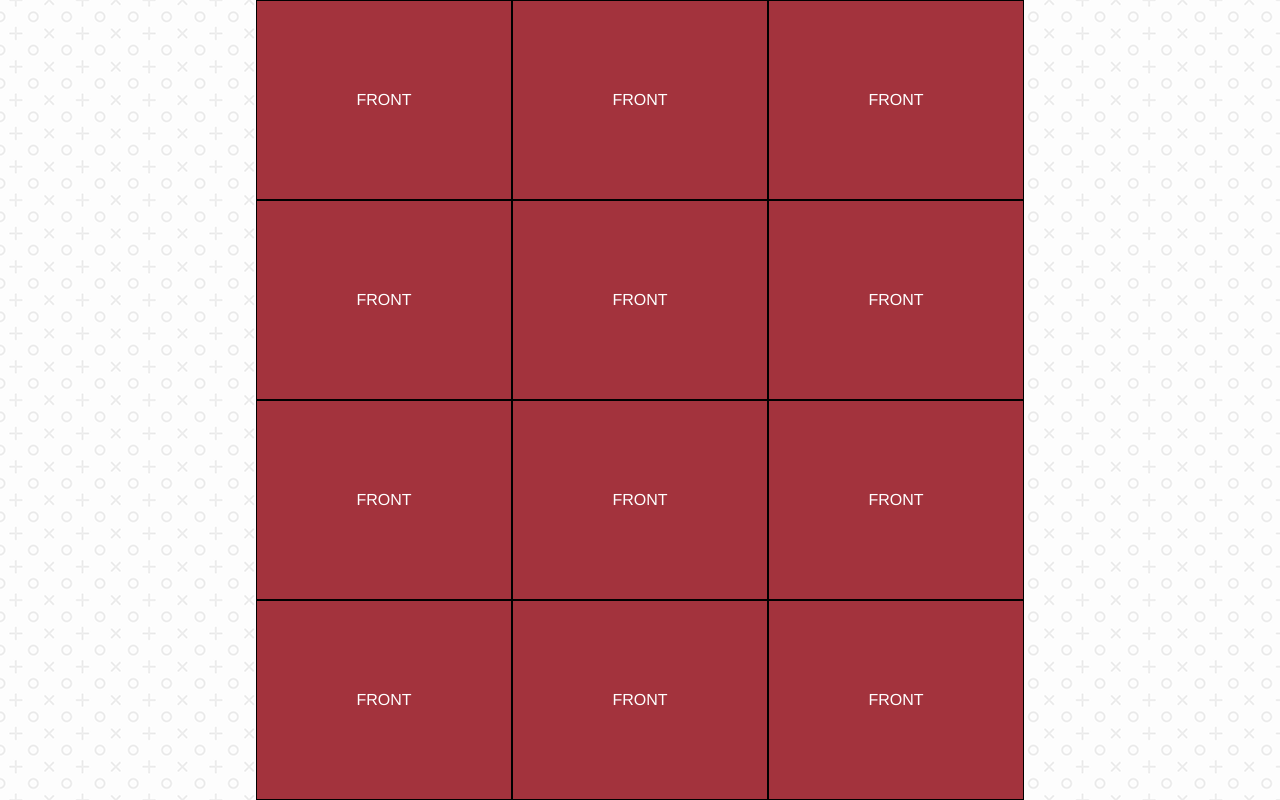
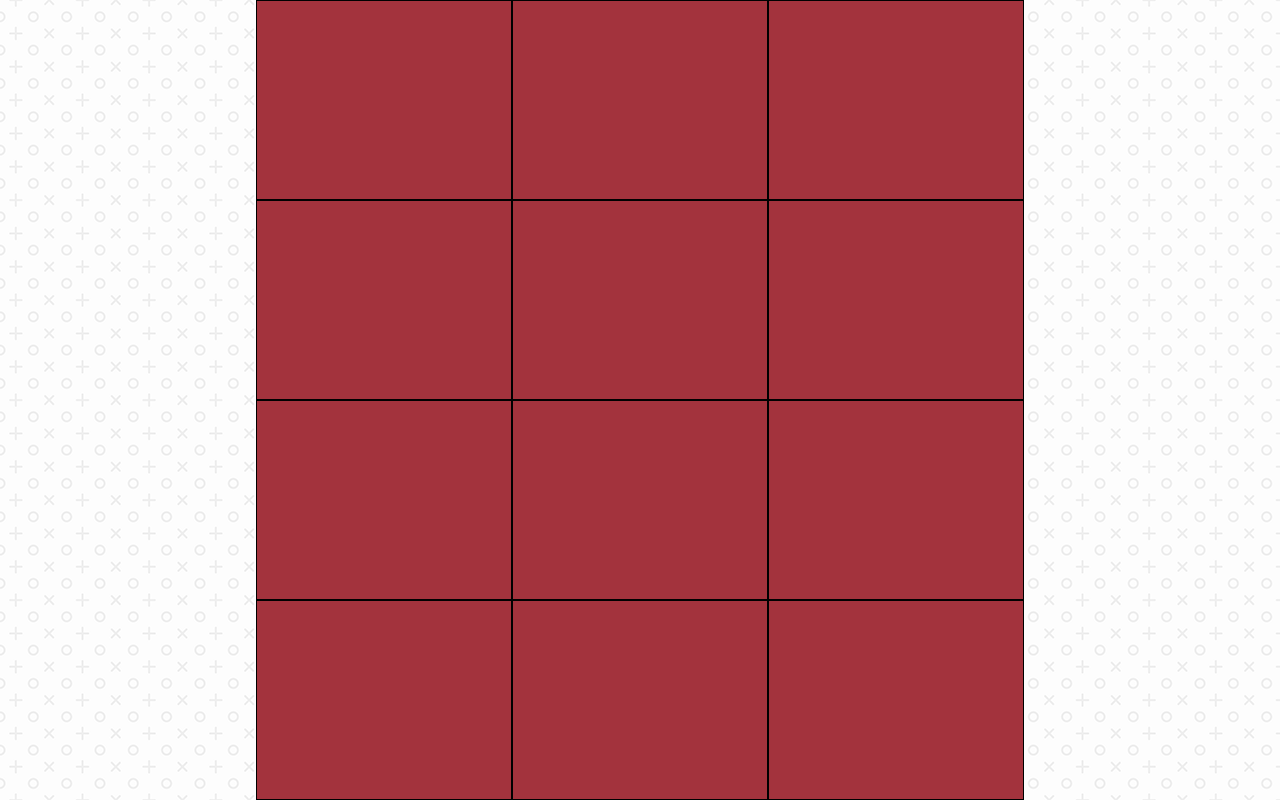
Before and after one commit to szildaniel/flip-game, a Next.js app: page /game in a window 1280 px wide. Built offline with nearby package versions, Linux system fonts and the light colour scheme.

Commit message:
fixed width and position in FlippedDiv, added game logic in GameTile and game.js, to do move all logic to custom hook

```diff
--- a/components/CurrentGameStats.js
+++ b/components/CurrentGameStats.js
@@ -1,17 +1,22 @@
 import React from "react";
 import { GameStats } from "../styles/Styled.GameStats";
 
-const CurrentGameStats = (props) => {
+
+const CurrentGameStats = props => {
   return (
     <GameStats>
       <div>
           Total Attempts: <span className="totalClicks">{Math.round(props.gameClicks/2)}</span>
       </div>
       <div>
-          Successful: <span className="totalClicks">--</span>
+          Successful: <span className="totalClicks">
+              {props.cardMatching}
+          </span>
       </div>
       <div>
-          Failed: <span className="totalClicks">--</span>
+          Failed: <span className="totalClicks">
+            {props.cardNotMatching > 0 ? props.cardNotMatching : "--"}
+          </span>
       </div>
     </GameStats>
   );
--- a/components/GameTile.js
+++ b/components/GameTile.js
@@ -1,78 +1,96 @@
-import { StyledGameTile } from "../styles/Styled.Tiles";
-
 import React, { useState, useEffect, useRef } from "react";
 import styled from "styled-components";
 import { gsap, Back } from "gsap";
+import { FontAwesomeIcon } from "@fortawesome/react-fontawesome";
 
 const CardWrapper = styled.div`
   width: 100%;
   height: 200px;
-  cursor: pointer;
+  cursor: ${props => props.isClickable ? "pointer" : "arrow"};
   position: relative;
 `;
 
 const GameTile = (props) => {
   let [divSide, setDivSide] = useState("front");
+  let [isClickable, setIsClickable] = useState(true);
 
   const cardWrapperRef = useRef(null);
   const cardRef = useRef(null);
   const frontRef = useRef(null);
   const backRef = useRef(null);
+  const iconRef = useRef(null);
 
   const isInitialMount = useRef(true);
 
   useEffect(() => {
     if (isInitialMount.current) {
-       isInitialMount.current = false;
+      isInitialMount.current = false;
     } else {
-        gsap.set(frontRef.current, { rotationY: -180 });
+      gsap.set(frontRef.current, { rotationY: -180 });
     }
   });
-
-
-  useEffect( () => {
-    let delay;
-
-    if(props.uncover >= 2){
-       delay = setTimeout( () => {
-        setDivSide("front")
-
-
-       }, 400);
-    }
-    return () => clearTimeout(delay)
-  }, [props.uncover])
-
 
   const changeSide = () => {
     if (divSide === "front") {
       setDivSide("back");
-    } else setDivSide("front");
+    } else if (divSide === "back" && isClickable) {
+      setDivSide("front");
+    }
   };
+
+  useEffect(() => {
+    if (divSide === "back") {
+      const cardSymbol = backRef.current.children[0].dataset.icon;
+      props.addCard(cardSymbol);
+    }
+  }, [divSide]);
+
+  // if card is not matching
+
+  useEffect(() => {
+    let delay;
+    if (divSide === "back" && isClickable) {
+      delay = setTimeout(() => {
+        setDivSide("front");
+      }, 400);
+    }
+  }, [props.cardNotMatching]);
+
+  // if card is matching
+
+  useEffect(() => {
+    if (props.cardMatching > 0 && divSide === "back") {
+      setIsClickable(false);
+    }
+  }, [props.cardMatching]);
+
 
   useEffect(() => {
     gsap.set(cardWrapperRef.current, { perspective: 800 });
     gsap.set(cardRef.current, { transformStyle: "preserve-3d" });
     gsap.set(frontRef.current, { rotationY: -180 });
     gsap.set([backRef.current, frontRef.current], {
-      backfaceVisibility: "hidden"
+      backfaceVisibility: "hidden",
     });
   });
+
   useEffect(() => {
     if (divSide === "front") {
-      gsap.to(cardRef.current, .6, { rotationY: 180, ease: Back.easeOut });
+      gsap.to(cardRef.current, 0.6, { rotationY: 180, ease: Back.easeOut });
     } else if (divSide === "back")
-      gsap.to(cardRef.current, .6, { rotationY: 0, ease: Back.easeOut });
+      gsap.to(cardRef.current, 0.6, { rotationY: 0, ease: Back.easeOut });
   }, [divSide]);
   return (
     <>
-      <CardWrapper ref={cardWrapperRef}>
+      <CardWrapper ref={cardWrapperRef} isClickable={isClickable}>
         <div className="card" ref={cardRef} onClick={changeSide}>
-          <div className="cardFace front" data-index={props.index} ref={frontRef}>
-            FRONT
-          </div>
+          <div
+            className="cardFace front"
+            data-index={props.index}
+            ref={frontRef}
+          ></div>
           <div className="cardFace back" ref={backRef}>
-            BACK
+            <FontAwesomeIcon size="6x" icon={props.mySymbol.value}  ref={iconRef}/>
           </div>
         </div>
       </CardWrapper>
--- /dev/null
+++ b/helpers/random.js
@@ -0,0 +1,5 @@
+export function getRandomIntInclusive(min, max) {
+    min = Math.ceil(min);
+    max = Math.floor(max);
+    return Math.floor(Math.random() * (max - min + 1)) + min;
+  }
--- /dev/null
+++ b/helpers/symbol.js
@@ -0,0 +1,64 @@
+import React, { useEffect, useState } from "react";
+import { getRandomIntInclusive } from "../helpers/random";
+
+const allSymbols = [
+  { id: 1, value: "bomb" },
+  { id: 2, value: "crown" },
+  { id: 3, value: "eye" },
+  { id: 4, value: "fish" },
+  { id: 5, value: "fire" },
+  { id: 6, value: "hiking" },
+  { id: 7, value: "fighter-jet" },
+  { id: 8, value: "spider" },
+  { id: 9, value: "star" },
+  { id: 10, value: "hat-wizard" },
+  { id: 11, value: ["fab", "grunt"] },
+];
+
+const getRandomSymbol = () => {
+  const randomSymbol = allSymbols[getRandomIntInclusive(0, 10)];
+
+  return randomSymbol;
+};
+
+const checkIfSymbolExist = (sym, arr) => {
+  if (arr.includes(sym)) {
+    getRandomSymbol();
+  } else arr.push(sym);
+  return arr;
+};
+
+export function useRandomSymbols() {
+  const [mySymbols, setMySymbols] = useState([]);
+
+  const uniqueSymbols = [];
+  let doubleSymbols = [];
+
+  useEffect(() => {
+    for (let i = 0; uniqueSymbols.length < 6; i++) {
+      const newSym = getRandomSymbol();
+      checkIfSymbolExist(newSym, uniqueSymbols);
+    }
+
+    const makeDoubles = () => {
+      uniqueSymbols.map((sym) => {
+        for (let i = 0; i < 2; i++) {
+          doubleSymbols.push(sym);
+        }
+      });
+    };
+    makeDoubles();
+
+    let shuffledSymbols = [];
+
+    while (doubleSymbols.length !== 0) {
+      let randomIndex = Math.floor(Math.random() * doubleSymbols.length);
+      shuffledSymbols.push(doubleSymbols[randomIndex]);
+      doubleSymbols.splice(randomIndex, 1);
+    }
+    doubleSymbols = shuffledSymbols;
+
+    setMySymbols(doubleSymbols);
+  }, []);
+  return mySymbols;
+}
--- a/package.json
+++ b/package.json
@@ -12,6 +12,10 @@
   "author": "",
   "license": "ISC",
   "dependencies": {
+    "@fortawesome/fontawesome-svg-core": "^1.2.28",
+    "@fortawesome/free-brands-svg-icons": "^5.13.0",
+    "@fortawesome/free-solid-svg-icons": "^5.13.0",
+    "@fortawesome/react-fontawesome": "^0.1.9",
     "gsap": "^3.2.6",
     "next": "^9.3.6",
     "react": "^16.13.1",
--- a/pages/game.js
+++ b/pages/game.js
@@ -1,70 +1,111 @@
 import React, { useEffect, useRef, useState } from "react";
 import { GlobalStyle } from "./index";
-import styled from "styled-components";
+import { GameGrid } from "../styles/Styled.GameGrid";
 import GameTile from "../components/GameTile";
 import CurrentGameStats from "../components/CurrentGameStats";
 import Timer from "../components/Timer";
-
+import { useRandomSymbols } from "../helpers/symbol";
 import { gsap } from "gsap";
-
-const GameGrid = styled.div`
-  width: 60vw;
-  position: absolute;
-  top: 50%;
-  left: 50%;
-  transform: translate(-50%, -50%);
-  display: grid;
-  grid-template-columns: 1fr 1fr 1fr;
-  grid-template-rows: 1fr 1fr 1fr 1fr;
-`;
 
 export default function Game() {
   const [isActive, setIsActive] = useState(false);
   const [uncover, setUncover] = useState(0);
   const [gameClicks, setGameClicks] = useState(0);
+  const [gameTiles, setGameTiles] = useState([]);
 
-  const [gameTiles, setGameTiles] = useState([]);
+  const [comparedCards, setComparedCards] = useState([]);
+
+  const [cardMatching, setCardMatching] = useState(0);
+  const [cardNotMatching, setCardNotMatching] = useState(0);
+
+
+  const mySymbols = useRandomSymbols();
 
   const gridRef = useRef(null);
 
   const countClicks = () => {
-    setGameClicks( gameClicks => gameClicks + 1)
-    setUncover(uncover+1)
+    setGameClicks((gameClicks) => gameClicks + 1);
+    setUncover(uncover + 1);
+  };
+
+  const resetCards = () => {
+    setComparedCards([]);
   }
 
-  useEffect( () => {
-    for(let i=0; i<12; i++){
-      setGameTiles( gameTiles => [...gameTiles, <GameTile />])
+  const addUncoveredCardToCompare = (card) => {
+    setComparedCards([...comparedCards, card]);
+  };
+
+  const compareCards = (card1, card2) => {
+    if(card1 === card2){
+      setCardMatching(cardMatching => cardMatching + 1)
     }
-  }, [])
+    else setCardNotMatching(cardNotMatching => cardNotMatching + 1);
 
+    resetCards();
+  }
+
+  // add gameTiles to State
+  useEffect(() => {
+    for (let i = 0; i < 12; i++) {
+      setGameTiles((gameTiles) => [...gameTiles, <GameTile />]);
+    }
+  }, []);
+
+  // if user uncover 2 cards, reset counter
   useEffect( () => {
     let delay;
-    if(uncover >= 2){
-       delay = setTimeout( () => setUncover(0), 400);
+    if (uncover >= 2) {
+      delay = setTimeout(() => setUncover(0), 400);
     }
-    return () => clearTimeout(delay)
-  }, [uncover])
+    return () => clearTimeout(delay);
+  }, [uncover]);
+
+  // just comparing cards
+  useEffect( () => {
+    if(comparedCards.length === 2 ){
+      compareCards(comparedCards[0], comparedCards[1]);
+    }
+  }, [comparedCards])
 
   const toggleGame = () => {
-  setIsActive(!isActive)
-  }
+    setIsActive(!isActive);
+  };
 
-  useEffect( () => {
-    gsap.fromTo(gridRef.current, .5, {autoAlpha: 0}, { autoAlpha: 1, delay: 1})
-  }, [])
+  useEffect(() => {
+    gsap.fromTo(
+      gridRef.current,
+      0.5,
+      { autoAlpha: 0 },
+      { autoAlpha: 1, delay: 1 }
+    );
+  }, []);
 
   return (
     <div>
       <GlobalStyle />
-      {isActive ?
-        <CurrentGameStats gameClicks={gameClicks}/>
-        : <Timer toggleGame={toggleGame}/> }
+      {isActive ? (
+        <CurrentGameStats
+          gameClicks={gameClicks}
+          cardMatching={cardMatching}
+          cardNotMatching={cardNotMatching}/>
+      ) : (
+        <Timer toggleGame={toggleGame} />
+      )}
 
-      <GameGrid ref={gridRef} onClick={countClicks}>
-        {gameTiles.map( (x,i) =>
-          <GameTile key={i} uncover={uncover} />
-        )}
+      <GameGrid ref={gridRef} onClick={countClicks} >
+        {gameTiles.map((x, i) => (
+          <GameTile
+            key={i}
+
+            // uncover={uncover}
+            mySymbol={mySymbols[i]}
+            addCard={addUncoveredCardToCompare}
+            cards={comparedCards}
+            cardMatching={cardMatching}
+            cardNotMatching={cardNotMatching}
+          />
+        ))}
       </GameGrid>
     </div>
   );
--- a/pages/index.js
+++ b/pages/index.js
@@ -1,5 +1,15 @@
 import Intro from "../components/Intro";
 import { createGlobalStyle } from "styled-components";
+
+import { library } from "@fortawesome/fontawesome-svg-core";
+import { fab } from '@fortawesome/free-brands-svg-icons'
+import { faBomb, faCrown,
+  faEye, faFish,
+  faFire, faHiking,
+  faFighterJet, faSpider,
+  faStar, faHatWizard } from '@fortawesome/free-solid-svg-icons';
+
+library.add(fab, faFighterJet, faSpider, faStar, faHiking, faHatWizard, faBomb, faCrown, faEye, faFish, faFire);
 
 const GlobalStyle = createGlobalStyle`
 @import url('https://fonts.googleapis.com/css2?family=Indie+Flower&display=swap');
@@ -68,7 +78,7 @@ const GlobalStyle = createGlobalStyle`
     margin:10px;
     }
   &.back--info {
-    width: 540px;
+    width: 520px;
     height: 250px;
     background: #432624;
     border: 2px solid black;
@@ -76,7 +86,8 @@ const GlobalStyle = createGlobalStyle`
     justify-content: flex-start;
     align-items: flex-start;
     padding: 2px 12px;
-    margin: 10px;
+    transform: translateX(-10px);
+    margin-top: 10px;
     p{
       padding: 0.3rem 0;
       margin: 0;
--- /dev/null
+++ b/styles/Styled.GameGrid.js
@@ -0,0 +1,12 @@
+import styled from 'styled-components';
+
+export const GameGrid = styled.div`
+  width: 60vw;
+  position: absolute;
+  top: 50%;
+  left: 50%;
+  transform: translate(-50%, -50%);
+  display: grid;
+  grid-template-columns: 1fr 1fr 1fr;
+  grid-template-rows: 1fr 1fr 1fr 1fr;
+`;
--- a/styles/Styled.Tiles.js
+++ b/styles/Styled.Tiles.js
@@ -37,7 +37,7 @@ export const FourthTile = styled(Tile)`
 
 export const FlippedDiv = styled.div`
   width: 520px;
-  height: 0px;
+  height: 250px;
   margin: 10px;
   border: 2px solid black;
   display: flex;
```
Also changed, not shown: components/Symbols.js (added, +77 -0 lines), 1 other file (tests, documents, lock files or other folders).
